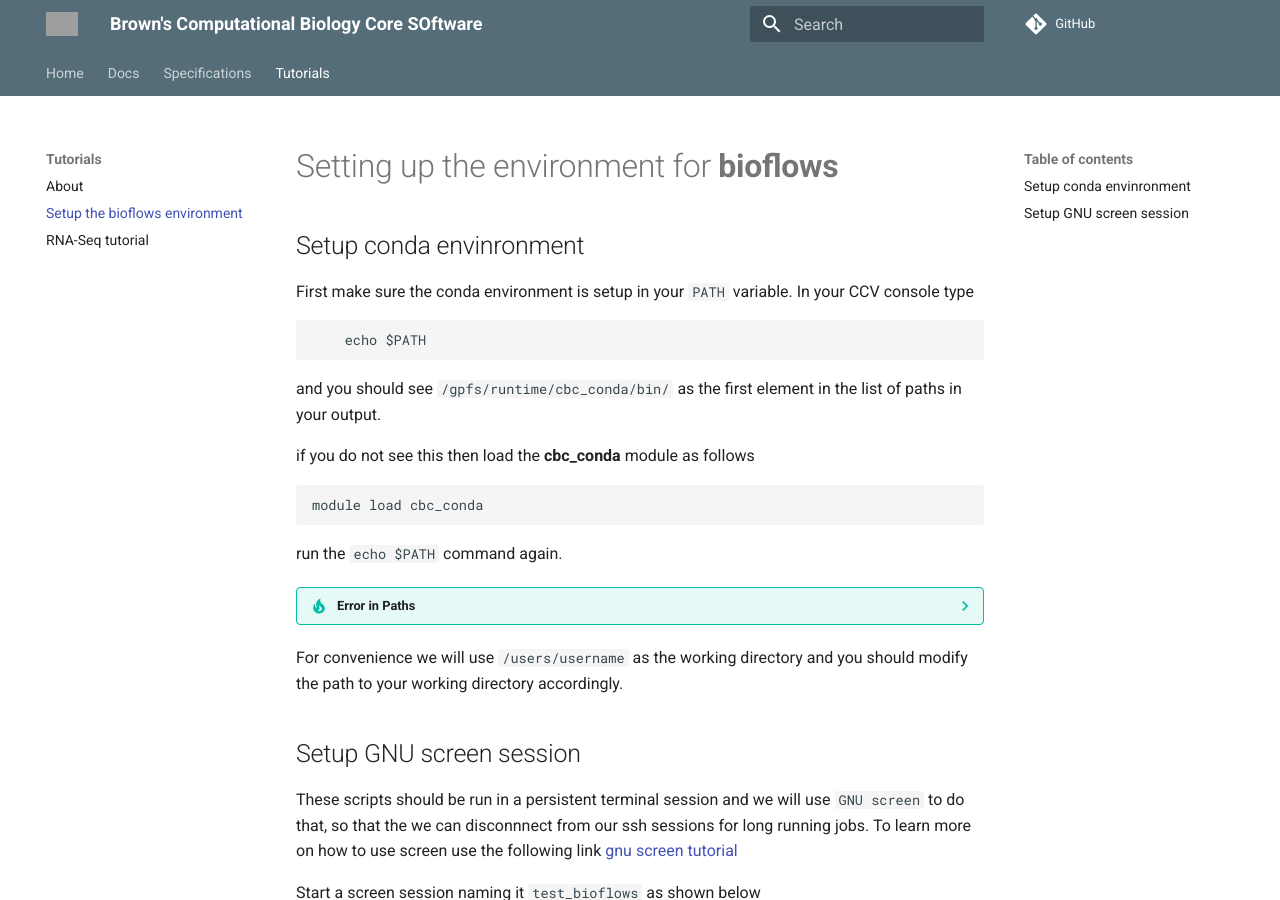
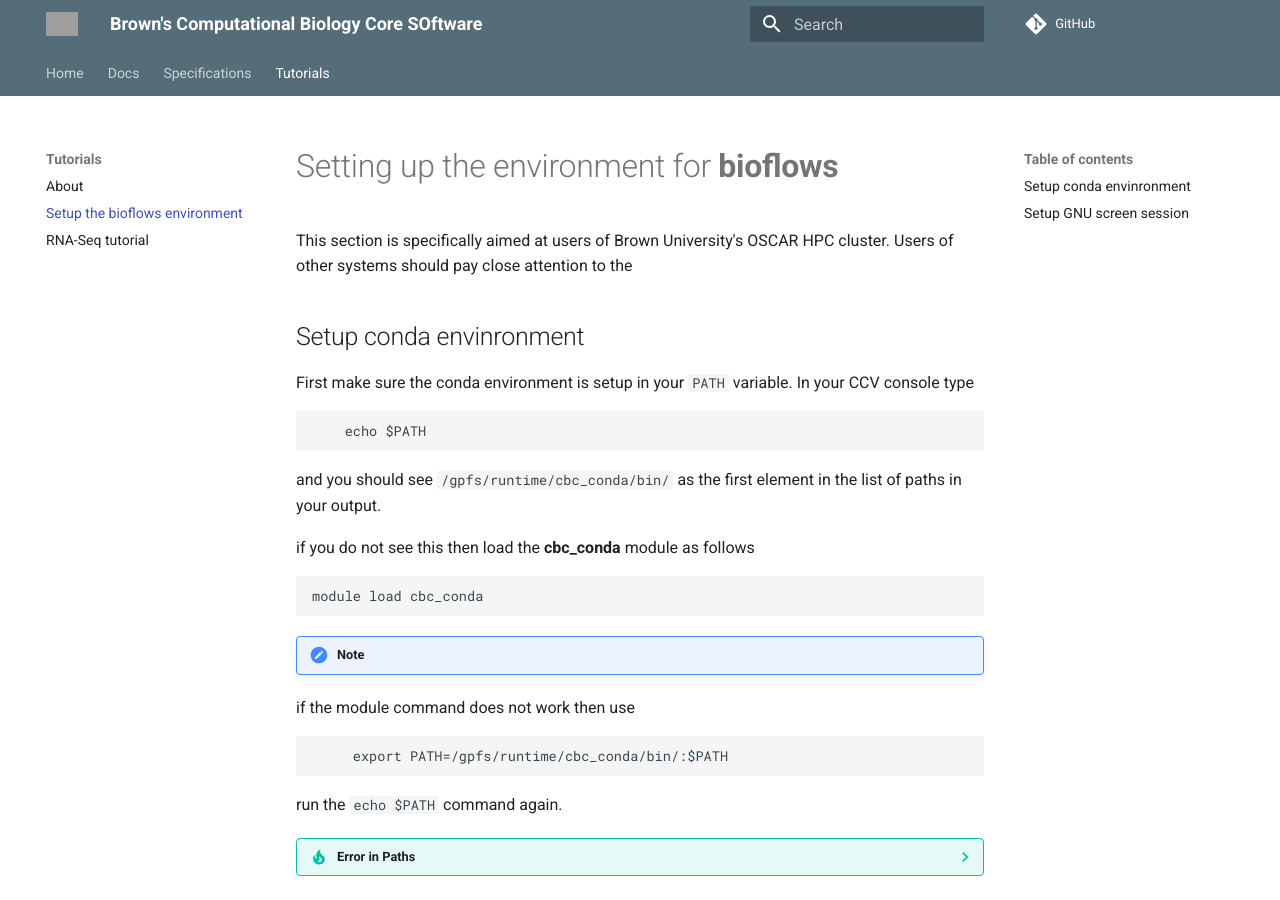
Before and after one commit to compbiocore/bioflows, an MkDocs documentation site: the page built from docs/tutorials/Setup_bioflows_env.md, in a window 1280 px wide and 900 px high. Built offline with MkDocs 1.6.1 and Material for MkDocs 9.7.7, drawn with Linux system fonts in a browser that asks for light colours; comment, search, counter and statistics services are not loaded; grey boxes are pictures that could not be loaded.

Commit message:
updated docs

````diff
--- a/docs/tutorials/Setup_bioflows_env.md
+++ b/docs/tutorials/Setup_bioflows_env.md
@@ -1,4 +1,6 @@
 # Setting up the environment for **bioflows**
+
+This section is specifically aimed at users of Brown University's OSCAR HPC cluster. Users of other systems should pay close attention to the
 
 ## Setup conda envinronment
 First make sure the conda environment is setup in your `PATH`
@@ -16,7 +18,14 @@ if you do not see this then load the **cbc_conda** module as follows
 ```
 module load cbc_conda
 ```
- run the `echo $PATH` command again.
+
+!!! note
+   if the module command does not work then use
+   ```
+        export PATH=/gpfs/runtime/cbc_conda/bin/:$PATH
+   ```
+
+run the `echo $PATH` command again.
 
 ??? tip "Error in Paths"
     If  `/gpfs/realtime/cbc_conda/bin/` is not the first element in the list then use the command
````
Also changed, not shown: 1 other file.
